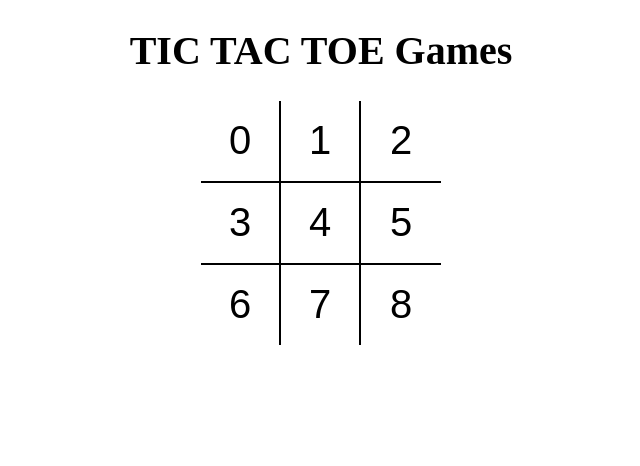
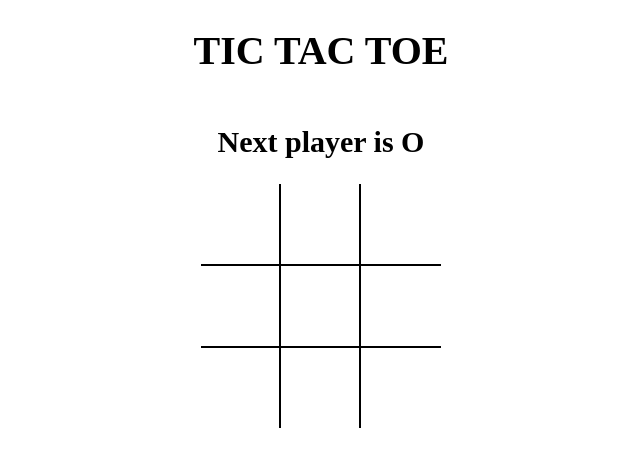
Before and after one commit to HtunLinnKyaw/React-Project, a React (Vite) app: page / in a window 1280 px wide. Shown: the top 466 px of the page, without its empty margins (319-959 px from the left). Built offline with nearby package versions, Linux system fonts and the light colour scheme.

Commit message:
calculate winner and lift up the state

```diff
--- a/index.html
+++ b/index.html
@@ -1,7 +1,7 @@
 <!DOCTYPE html>
 <html>
   <head>
-    <title>React Vite Micro App</title>
+    <title>React App</title>
   </head>
   <body>
     <div id="root"></div>
--- a/src/App.jsx
+++ b/src/App.jsx
@@ -1,12 +1,41 @@
-import React from "react";
+import React, { useState } from 'react';
 import Board from './components/Board';
+import { calculateWinner } from './helper';
 
 import './styles/root.scss';
 const App = () => {
+  const [board, setBoard] = useState(Array(9).fill(null));
+  const [isXNext, setIsXNext] = useState(false);
+
+  const winner = calculateWinner(board);
+
+  const message = winner
+    ? `Winner is ${winner}`
+    : `Next player is ${isXNext ? 'X' : 'O'}`;
+
+  const handleSquareClick = position => {
+    if (board[position] || winner) {
+      return;
+    }
+
+    setBoard(prev => {
+      return prev.map((square, pos) => {
+        if (pos === position) {
+          return isXNext ? 'X' : 'O';
+        }
+
+        return square;
+      });
+    });
+
+    setIsXNext(prev => !prev);
+  };
+
   return (
     <div className="app">
-      <h1>TIC TAC TOE Games</h1>
-      <Board />
+      <h1>TIC TAC TOE </h1>
+      <h2>{message}</h2>
+      <Board board={board} handleSquareClick={handleSquareClick} />
     </div>
   );
 };
--- a/src/components/Board.jsx
+++ b/src/components/Board.jsx
@@ -1,23 +1,32 @@
 import React from 'react';
 import Square from './Square';
 
-const Board = () => {
+const Board = ({ board, handleSquareClick }) => {
+  const renderSquare = position => {
+    return (
+      <Square
+        value={board[position]}
+        onClick={() => handleSquareClick(position)}
+      />
+    );
+  };
+
   return (
     <div className="board">
       <div className="board-row">
-        <Square value={0} />
-        <Square value={1} />
-        <Square value={2} />
+        {renderSquare(0)}
+        {renderSquare(1)}
+        {renderSquare(2)}
       </div>
       <div className="board-row">
-        <Square value={3} />
-        <Square value={4} />
-        <Square value={5} />
+        {renderSquare(3)}
+        {renderSquare(4)}
+        {renderSquare(5)}
       </div>
       <div className="board-row">
-        <Square value={6} />
-        <Square value={7} />
-        <Square value={8} />
+        {renderSquare(6)}
+        {renderSquare(7)}
+        {renderSquare(8)}
       </div>
     </div>
   );
--- a/src/components/Square.jsx
+++ b/src/components/Square.jsx
@@ -1,8 +1,8 @@
 import React from 'react';
 
-const Square = ({ value }) => {
+const Square = ({ value, onClick }) => {
   return (
-    <button type="button" className="square">
+    <button type="button" className="square" onClick={onClick}>
       {value}
     </button>
   );
--- /dev/null
+++ b/src/helper.jsx
@@ -0,0 +1,19 @@
+export function calculateWinner(squares) {
+  const lines = [
+    [0, 1, 2],
+    [3, 4, 5],
+    [6, 7, 8],
+    [0, 3, 6],
+    [1, 4, 7],
+    [2, 5, 8],
+    [0, 4, 8],
+    [2, 4, 6],
+  ];
+  for (let i = 0; i < lines.length; i++) {
+    const [a, b, c] = lines[i];
+    if (squares[a] && squares[a] === squares[b] && squares[a] === squares[c]) {
+      return squares[a];
+    }
+  }
+  return null;
+}
```
